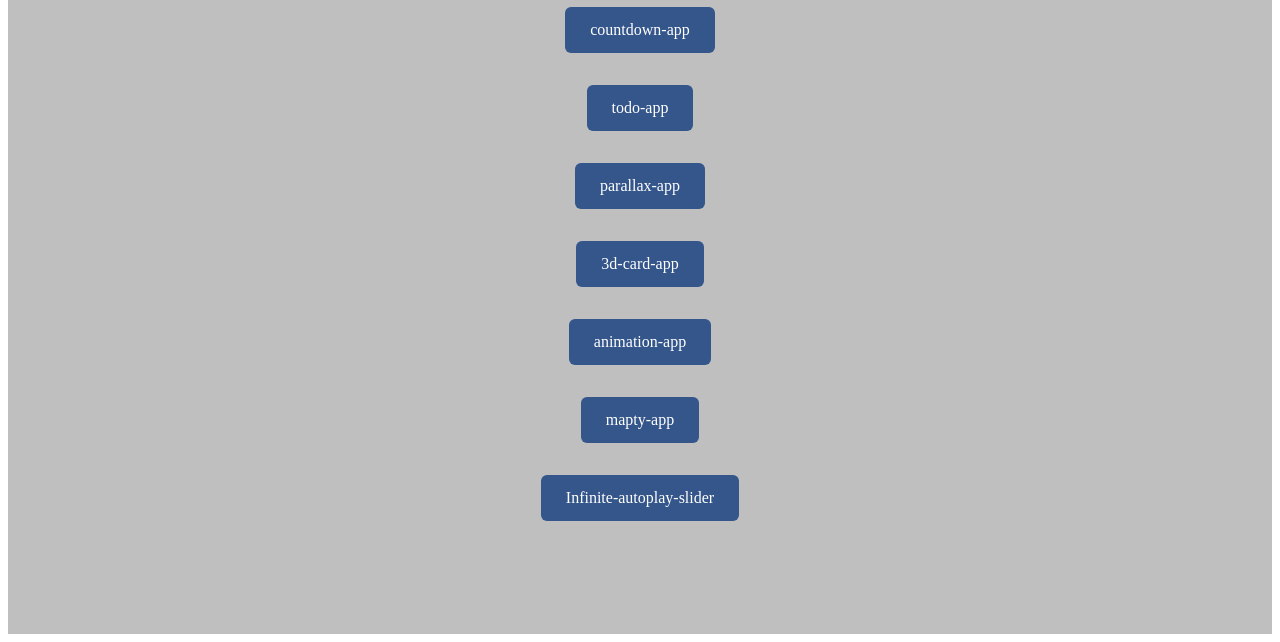
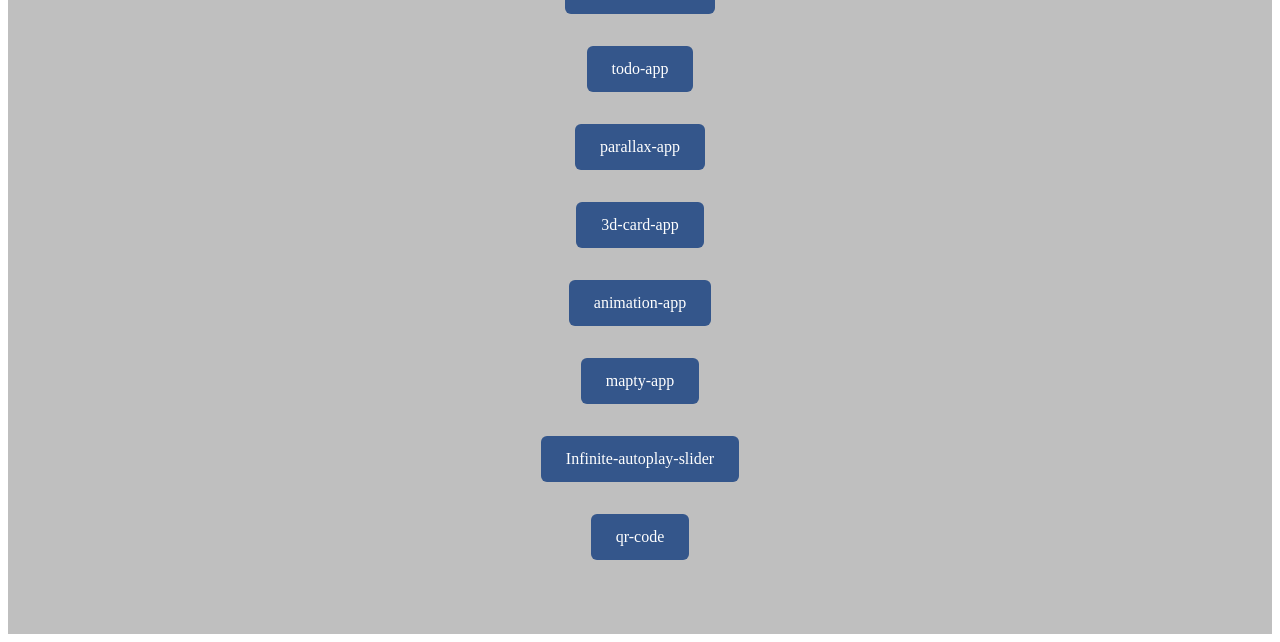
Before and after one commit to Uncle-T-33/Js-Ex, a plain HTML site: page index.html in a window 1280 px wide. Shown: the part 174-816 px from the top of the page. Drawn offline with Linux system fonts and the light colour scheme.

Commit message:
Update index.html

```diff
--- a/index.html
+++ b/index.html
@@ -69,6 +69,9 @@
     <p>
       <a href="./src/Infinite-autoplay-slider/index.html">Infinite-autoplay-slider</a>
     </p>
+    <p>
+      <a href="./src/qrcode-app/index.html">qr-code</a>
+    </p>
   </div>
 </body>
 
```
